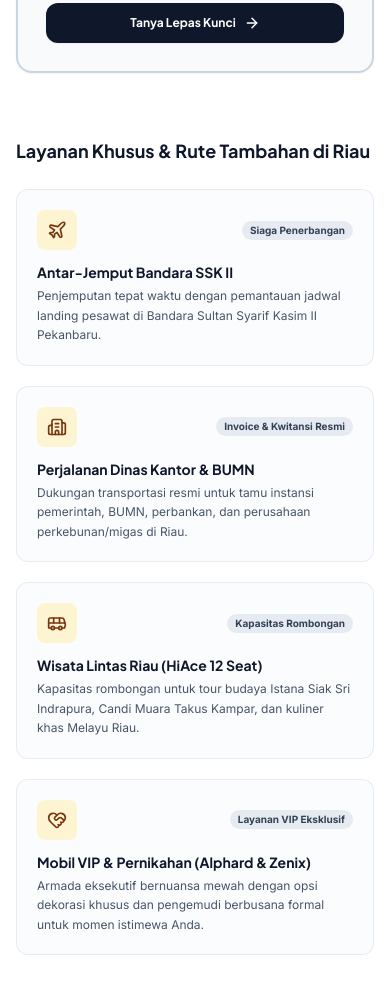
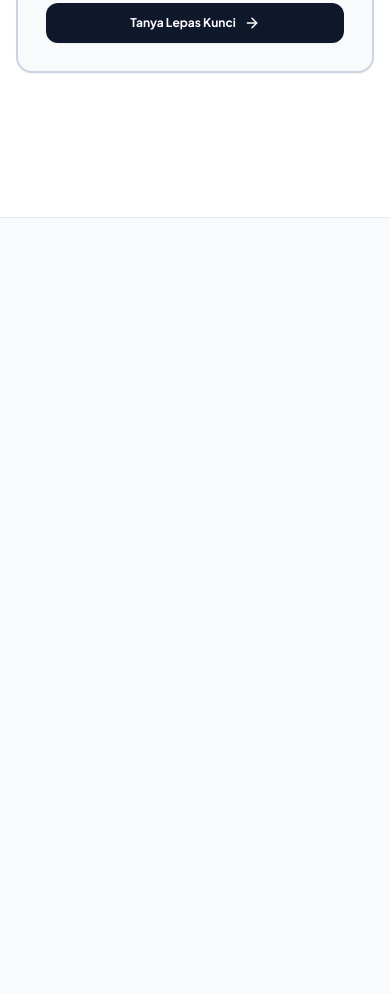
Before and after one commit to lindoalvindro-spec/nararentcar, a React (Vite) app: page / in a window 390 px wide. Shown: the part 10280-11274 px from the top of the page. Built offline with nearby package versions, Linux system fonts and the light colour scheme.

Commit message:
refactor: remove specialized services grid and FAQ section per user request

```diff
--- a/src/App.tsx
+++ b/src/App.tsx
@@ -7,7 +7,6 @@ import { CarDetailModal } from './components/CarDetailModal';
 import { Services } from './components/Services';
 import { RentalRequirements } from './components/RentalRequirements';
 import { QualityAssurance } from './components/QualityAssurance';
-import { FAQ } from './components/FAQ';
 import { FloatingWhatsApp } from './components/FloatingWhatsApp';
 import { MobileStickyDock } from './components/MobileStickyDock';
 import { Footer } from './components/Footer';
@@ -95,9 +94,6 @@ export function App() {
 
         {/* Quality Assurance & Guarantees (Anti-slop R-18 & R-36 compliant) */}
         <QualityAssurance />
-
-        {/* Accessible FAQ Accordion */}
-        <FAQ />
       </main>
 
       {/* Corporate Footer */}
--- a/src/components/Navbar.tsx
+++ b/src/components/Navbar.tsx
@@ -11,7 +11,6 @@ export const Navbar: React.FC = () => {
     { label: 'Paket Layanan', href: '#layanan' },
     { label: 'Syarat Sewa', href: '#syarat' },
     { label: 'Standar Mutu', href: '#mutu' },
-    { label: 'Tanya Jawab', href: '#faq' },
   ];
 
   return (
--- a/src/components/Services.tsx
+++ b/src/components/Services.tsx
@@ -1,5 +1,5 @@
 import React, { useRef } from 'react';
-import { Key, UserCheck, Plane, HeartHandshake, Bus, Building2, Check, ArrowRight, Sparkles } from 'lucide-react';
+import { Key, UserCheck, Check, ArrowRight, Sparkles } from 'lucide-react';
 import { buildWhatsAppSupportUrl } from '../utils/whatsapp';
 import gsap from 'gsap';
 import { useGSAP } from '@gsap/react';
@@ -54,33 +54,6 @@ export const Services: React.FC = () => {
       title: 'Layanan Antar-Jemput Gratis',
       desc: 'Fasilitas penjemputan dan pengantaran unit tepat waktu di Bandara Internasional Sultan Syarif Kasim II (SSK II), hotel ternama, maupun stasiun di Pekanbaru.',
       badge: 'Bebas Ongkir Bandara SSK II',
-    },
-  ];
-
-  const specializedServices = [
-    {
-      icon: Plane,
-      title: 'Antar-Jemput Bandara SSK II',
-      desc: 'Penjemputan tepat waktu dengan pemantauan jadwal landing pesawat di Bandara Sultan Syarif Kasim II Pekanbaru.',
-      badge: 'Siaga Penerbangan',
-    },
-    {
-      icon: Building2,
-      title: 'Perjalanan Dinas Kantor & BUMN',
-      desc: 'Dukungan transportasi resmi untuk tamu instansi pemerintah, BUMN, perbankan, dan perusahaan perkebunan/migas di Riau.',
-      badge: 'Invoice & Kwitansi Resmi',
-    },
-    {
-      icon: Bus,
-      title: 'Wisata Lintas Riau (HiAce 12 Seat)',
-      desc: 'Kapasitas rombongan untuk tour budaya Istana Siak Sri Indrapura, Candi Muara Takus Kampar, dan kuliner khas Melayu Riau.',
-      badge: 'Kapasitas Rombongan',
-    },
-    {
-      icon: HeartHandshake,
-      title: 'Mobil VIP & Pernikahan (Alphard & Zenix)',
-      desc: 'Armada eksekutif bernuansa mewah dengan opsi dekorasi khusus dan pengemudi berbusana formal untuk momen istimewa Anda.',
-      badge: 'Layanan VIP Eksklusif',
     },
   ];
 
@@ -257,40 +230,6 @@ export const Services: React.FC = () => {
 
         </div>
 
-        {/* Specialized Secondary Services Grid */}
-        <div className="service-header mb-6">
-          <h3 className="text-lg sm:text-xl font-bold font-display text-slate-900">
-            Layanan Khusus & Rute Tambahan di Riau
-          </h3>
-        </div>
-
-        <div className="grid grid-cols-1 sm:grid-cols-2 lg:grid-cols-4 gap-5">
-          {specializedServices.map((item, index) => {
-            const Icon = item.icon;
-            return (
-              <div
-                key={index}
-                className="service-item-row p-5 rounded-xl border border-slate-200/80 bg-slate-50/60 hover:bg-white hover:border-slate-300 hover:shadow-sm transition-all"
-              >
-                <div className="flex items-center justify-between mb-3">
-                  <div className="w-10 h-10 rounded-lg bg-amber-100/80 text-amber-900 flex items-center justify-center">
-                    <Icon className="w-5 h-5 stroke-[2]" />
-                  </div>
-                  <span className="text-[10px] font-bold px-2 py-0.5 rounded-full bg-slate-200/80 text-slate-700">
-                    {item.badge}
-                  </span>
-                </div>
-                <h4 className="font-bold text-slate-900 text-sm mb-1 font-display">
-                  {item.title}
-                </h4>
-                <p className="text-xs text-slate-600 leading-relaxed">
-                  {item.desc}
-                </p>
-              </div>
-            );
-          })}
-        </div>
-
       </div>
     </section>
   );
```
